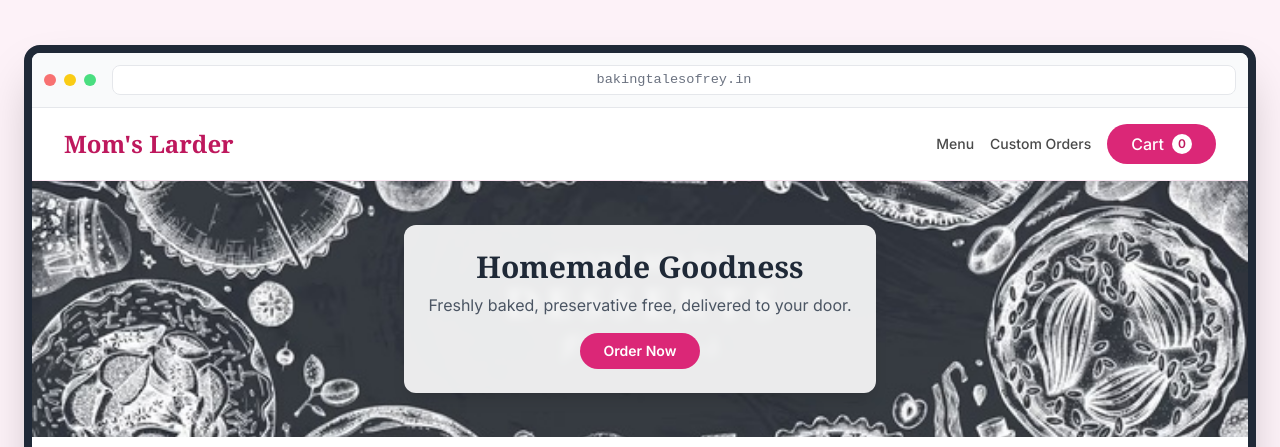
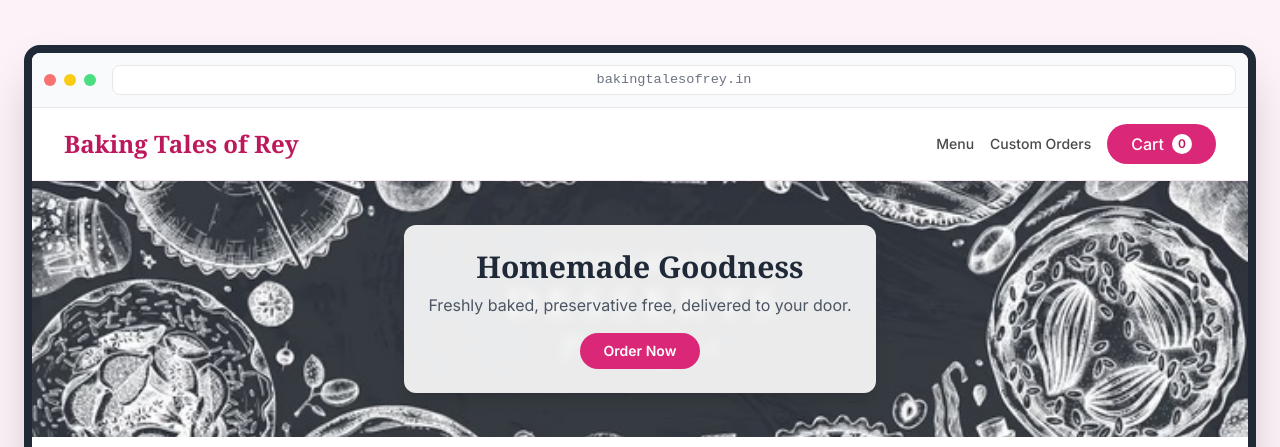
Before and after one commit to psyschology/bakingtalesofrey, a plain HTML site: page index.html in a window 1280 px wide. Shown: the part 1380-1827 px from the top of the page. Drawn offline with nearby package versions, Linux system fonts and the light colour scheme; a web font is replaced by a local one.

Commit message:
Update index.html

```diff
--- a/index.html
+++ b/index.html
@@ -497,7 +497,7 @@
             // 1. Navbar (Always visible)
             let navHTML = `
                 <nav class="bakery-nav">
-                    <div class="font-serif text-2xl font-bold text-pink-700 cursor-pointer" onclick="navigate('home')">Mom's Larder</div>
+                    <div class="font-serif text-2xl font-bold text-pink-700 cursor-pointer" onclick="navigate('home')">Baking Tales of Rey</div>
                     <div class="flex gap-4 items-center">
                         <span class="text-sm font-medium cursor-pointer hover:text-pink-600" onclick="navigate('home')">Menu</span>
                         <span class="text-sm font-medium cursor-pointer hover:text-pink-600" onclick="navigate('custom')">Custom Orders</span>
@@ -523,7 +523,7 @@
                     </div>
 
                     <div id="menu-grid" class="p-8 max-w-5xl mx-auto">
-                        <img src="logo.jpg" alt="Mom's Larder Logo" class="w-24 h-24 mx-auto mb-4 rounded-full">
+                        <img src="logo.jpg" alt="Baking tales of rey Logo" class="w-24 h-24 mx-auto mb-4 rounded-full">
                         <h2 class="text-2xl font-serif font-bold mb-6 text-center text-gray-800">Today's Menu</h2>
                         <div class="grid grid-cols-1 sm:grid-cols-2 md:grid-cols-3 gap-6">
                             ${products.map(p => `
```
